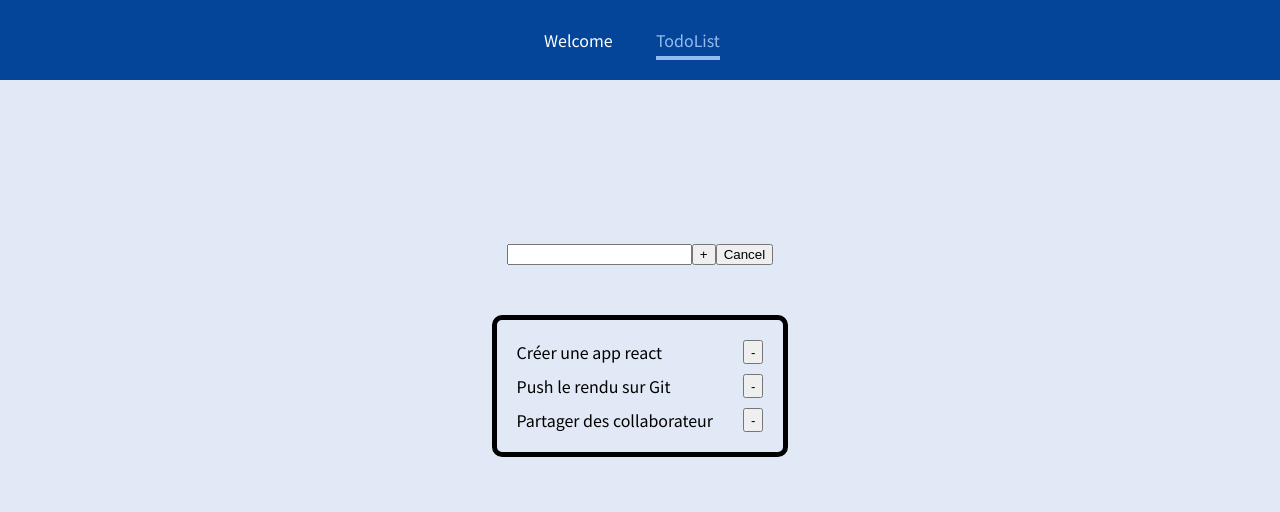
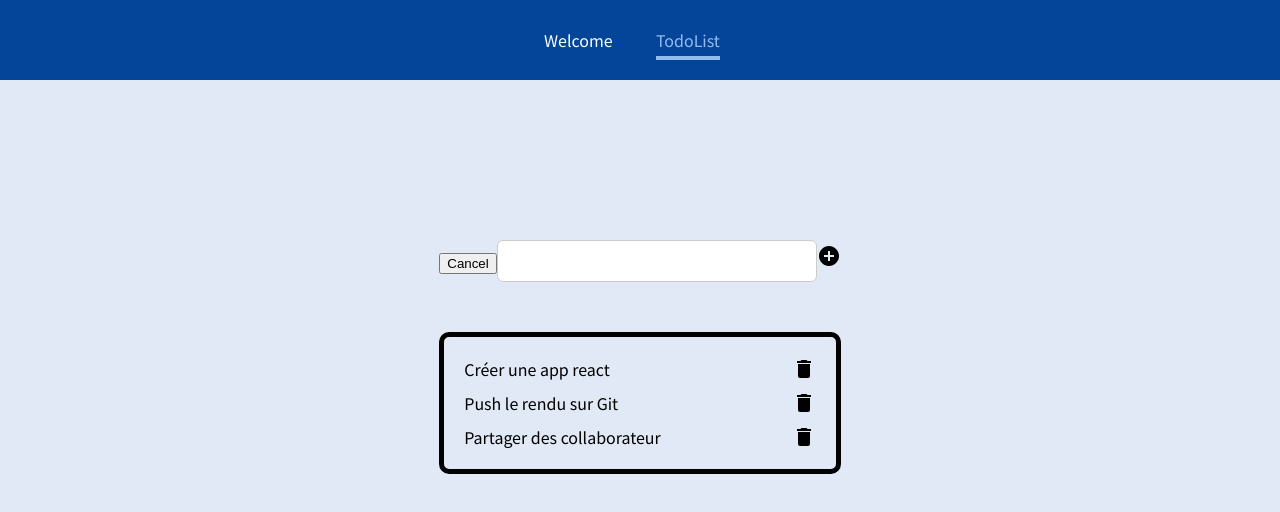
Before and after one commit to mriiad/todo-list, a React (Create React App) app: page /todolist in a window 1280 px wide. Both pictures are taken after a click on the button "Add a new task". Shown: the top 512 px of the page. Built offline with nearby package versions, Linux system fonts and the light colour scheme; no server answers.

Commit message:
Replacing buttons by MUI icons

```diff
--- a/package.json
+++ b/package.json
@@ -3,6 +3,10 @@
   "version": "0.1.0",
   "private": true,
   "dependencies": {
+    "@emotion/react": "^11.6.0",
+    "@emotion/styled": "^11.6.0",
+    "@mui/icons-material": "^5.1.1",
+    "@mui/material": "^5.1.1",
     "@testing-library/jest-dom": "^5.11.4",
     "@testing-library/react": "^11.1.0",
     "@testing-library/user-event": "^12.1.10",
--- a/src/components/NewItemForm.js
+++ b/src/components/NewItemForm.js
@@ -1,4 +1,6 @@
+import AddCircleIcon from "@mui/icons-material/AddCircle";
 import { useState } from "react";
+import classes from "./NewItemForm.module.css";
 
 function NewItemForm({ addNewItem, cancelAdding }) {
   const [enteredText, setEnteredText] = useState("");
@@ -19,11 +21,18 @@ function NewItemForm({ addNewItem, cancelAdding }) {
     cancelAdding(adding);
   };
 
+  const pointerStyle = { cursor: "pointer" };
+
   return (
     <div>
-      <input type="text" value={enteredText} onChange={onInputChangeHandler} />
-      <button onClick={onAjouterClickHandler}>+</button>
       <button onClick={onCancelClickHandler}>Cancel</button>
+      <input
+        className={classes.newItem__control}
+        type="text"
+        value={enteredText}
+        onChange={onInputChangeHandler}
+      />
+      <AddCircleIcon onClick={onAjouterClickHandler} style={pointerStyle} />
     </div>
   );
 }
--- /dev/null
+++ b/src/components/NewItemForm.module.css
@@ -0,0 +1,8 @@
+.newItem__control {
+  font: inherit;
+  padding: 0.5rem;
+  border-radius: 6px;
+  border: 1px solid #ccc;
+  width: 20rem;
+  max-width: 100%;
+}
--- a/src/components/TodoItem.js
+++ b/src/components/TodoItem.js
@@ -1,3 +1,4 @@
+import DeleteIcon from "@mui/icons-material/Delete";
 import { useEffect, useState } from "react";
 import classes from "./TodoItem.module.css";
 
@@ -12,10 +13,13 @@ function TodoItem({ id, content, deleteTodoItem }) {
   const onDeleteClickHandler = () => {
     deleteTodoItem(itemId);
   };
+
+  const pointerStyle = { cursor: "pointer" };
+
   return (
     <div className={classes.todoItem}>
-      <span cla>{itemContent}</span>
-      <button onClick={onDeleteClickHandler}>-</button>
+      <span>{itemContent}</span>
+      <DeleteIcon onClick={onDeleteClickHandler} style={pointerStyle} />
     </div>
   );
 }
```
Also changed, not shown: 1 other file (tests, documents, lock files or other folders).
